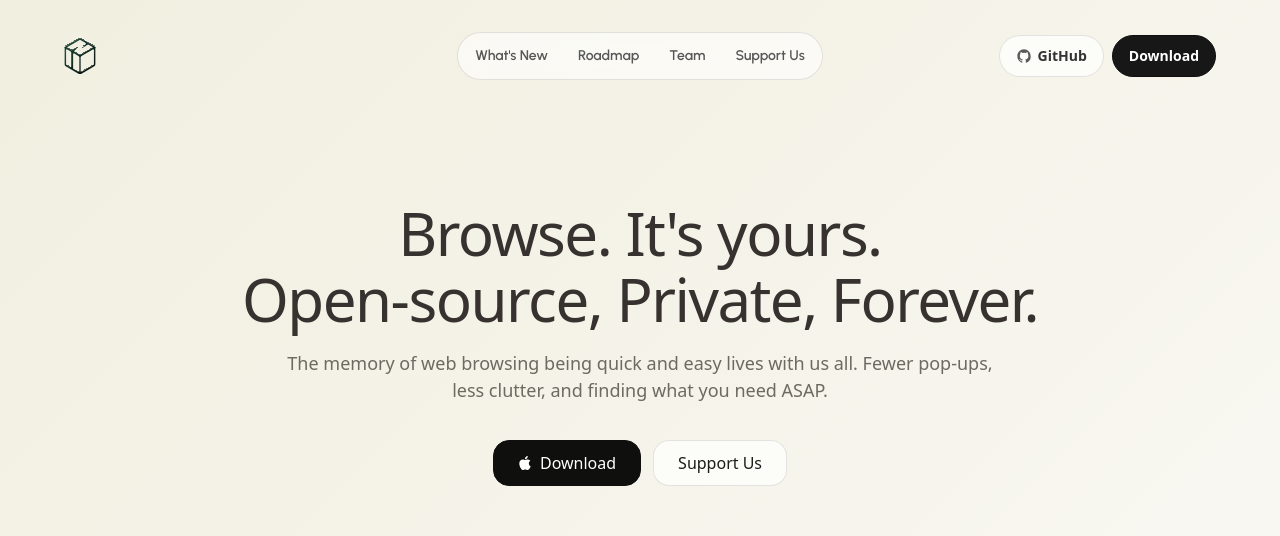
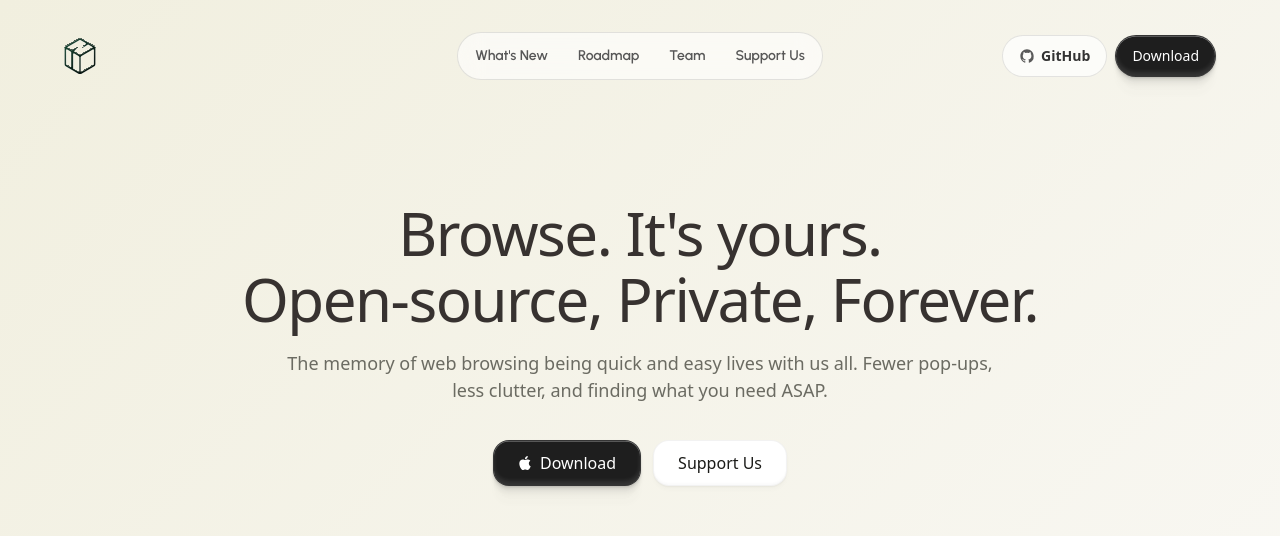
Before and after one commit to nook-browser/www, an Astro site: page / in a window 1280 px wide. Shown: the top 536 px of the page. Built offline with nearby package versions, Linux system fonts and the light colour scheme; Astro itself is replaced by a stand-in of ours; no server answers; grey boxes are pictures that could not be loaded; a web font is replaced by a local one.

Commit message:
feat: refresh button styles

```diff
--- a/src/components/Header.astro
+++ b/src/components/Header.astro
@@ -29,7 +29,7 @@ import NavBar from "./NavBar.astro";
         <span class="text-[#333333]">GitHub</span>
       </a>
       <a
-        class="inline-flex items-center justify-center gap-1.5 px-4 py-2.5 rounded-full bg-[#171717] text-white text-sm font-bold border border-[#0f0f0e] [font-family:var(--font-rethink)]"
+        class="inline-flex items-center justify-center gap-1.5 px-4 py-2.5 rounded-full text-white text-sm font-medium transition-all duration-200 hover:brightness-110 active:brightness-90 bg-[#1E1E1E] border border-white/10 shadow-[0px_1px_2px_0px_rgba(0,0,0,0.1),0px_3px_3px_0px_rgba(0,0,0,0.08),0px_7px_4px_0px_rgba(0,0,0,0.05),0px_12px_5px_0px_rgba(0,0,0,0.02),0px_19px_5px_0px_rgba(0,0,0,0.01),inset_0px_-4px_4px_0px_rgba(255,255,255,0.1),inset_0px_0.5px_0px_0px_rgba(255,255,255,0.5)] [font-family:var(--font-rethink)]"
         href="/download"
       >
         <span>Download</span>
--- a/src/pages/index.astro
+++ b/src/pages/index.astro
@@ -95,7 +95,7 @@ const questions = [
         data-reveal-delay="140"
       >
         <a
-          class="inline-flex items-center justify-center gap-2 px-6 py-2.5 rounded-2xl bg-[#0f0f0e] text-white text-base font-medium border border-[#0f0f0e]"
+          class="inline-flex items-center justify-center gap-2 px-6 py-2.5 rounded-2xl text-white text-base font-medium transition-all duration-200 hover:brightness-110 active:brightness-90 bg-[#1E1E1E] border border-white/10 shadow-[0px_1px_2px_0px_rgba(0,0,0,0.1),0px_3px_3px_0px_rgba(0,0,0,0.08),0px_7px_4px_0px_rgba(0,0,0,0.05),0px_12px_5px_0px_rgba(0,0,0,0.02),0px_19px_5px_0px_rgba(0,0,0,0.01),inset_0px_-4px_4px_0px_rgba(255,255,255,0.1),inset_0px_0.5px_0px_0px_rgba(255,255,255,0.5)]"
           href="/download"
         >
           <svg
@@ -112,9 +112,10 @@ const questions = [
           <span>Download</span>
         </a>
         <a
-          class="inline-flex items-center justify-center gap-2 px-6 py-2.5 rounded-2xl border border-black/10 bg-white/70 backdrop-blur-md text-base font-medium"
+          class="inline-flex items-center justify-center gap-2 px-6 py-2.5 rounded-2xl text-base font-medium transition-all duration-200 hover:brightness-95 active:brightness-90 bg-white border border-black/5 shadow-[0px_1px_2px_0px_rgba(0,0,0,0.05),0px_4px_4px_0px_rgba(0,0,0,0.02),inset_0px_-2px_2px_0px_rgba(0,0,0,0.02),inset_0px_1px_0px_0px_rgba(255,255,255,1)]"
           href="https://opencollective.com/nook-browser"
-          ><span>Support Us</span></a
+          target="_blank"
+          rel="noopener noreferrer"><span>Support Us</span></a
         >
       </div>
     </section>
@@ -634,7 +635,7 @@ const questions = [
                 href="https://github.com/nook-browser/nook"
                 target="_blank"
                 rel="noopener noreferrer"
-                class="inline-flex items-center gap-2 px-4 py-2 rounded-xl border border-black/10 bg-white/70 text-sm font-medium"
+                class="inline-flex items-center gap-2 px-4 py-2 rounded-xl text-sm font-medium transition-all duration-200 hover:brightness-95 active:brightness-90 bg-white border border-black/5 shadow-[0px_1px_2px_0px_rgba(0,0,0,0.05),0px_4px_4px_0px_rgba(0,0,0,0.02),inset_0px_-2px_2px_0px_rgba(0,0,0,0.02),inset_0px_1px_0px_0px_rgba(255,255,255,1)]"
               >
                 <svg
                   width="16"
@@ -652,7 +653,7 @@ const questions = [
                 href="https://opencollective.com/nook-browser"
                 target="_blank"
                 rel="noopener noreferrer"
-                class="inline-flex items-center gap-2 px-4 py-2 rounded-xl bg-[#171717] text-white text-sm font-medium border border-[#0f0f0e]"
+                class="inline-flex items-center gap-2 px-4 py-2 rounded-xl text-white text-sm font-medium transition-all duration-200 hover:brightness-110 active:brightness-90 bg-[#1E1E1E] border border-white/10 shadow-[0px_1px_2px_0px_rgba(0,0,0,0.1),0px_3px_3px_0px_rgba(0,0,0,0.08),0px_7px_4px_0px_rgba(0,0,0,0.05),0px_12px_5px_0px_rgba(0,0,0,0.02),0px_19px_5px_0px_rgba(0,0,0,0.01),inset_0px_-4px_4px_0px_rgba(255,255,255,0.1),inset_0px_0.5px_0px_0px_rgba(255,255,255,0.5)]"
               >
                 <span>Support the project</span>
               </a>
```
